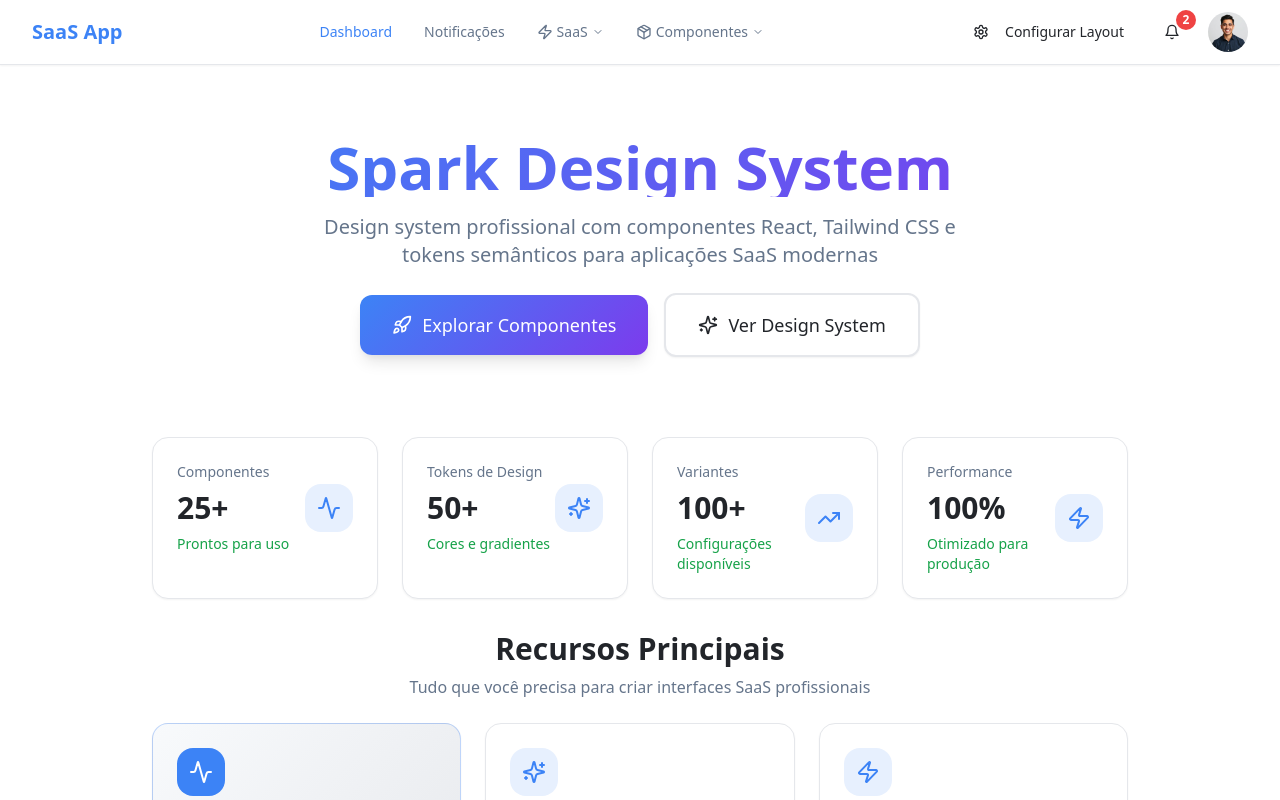
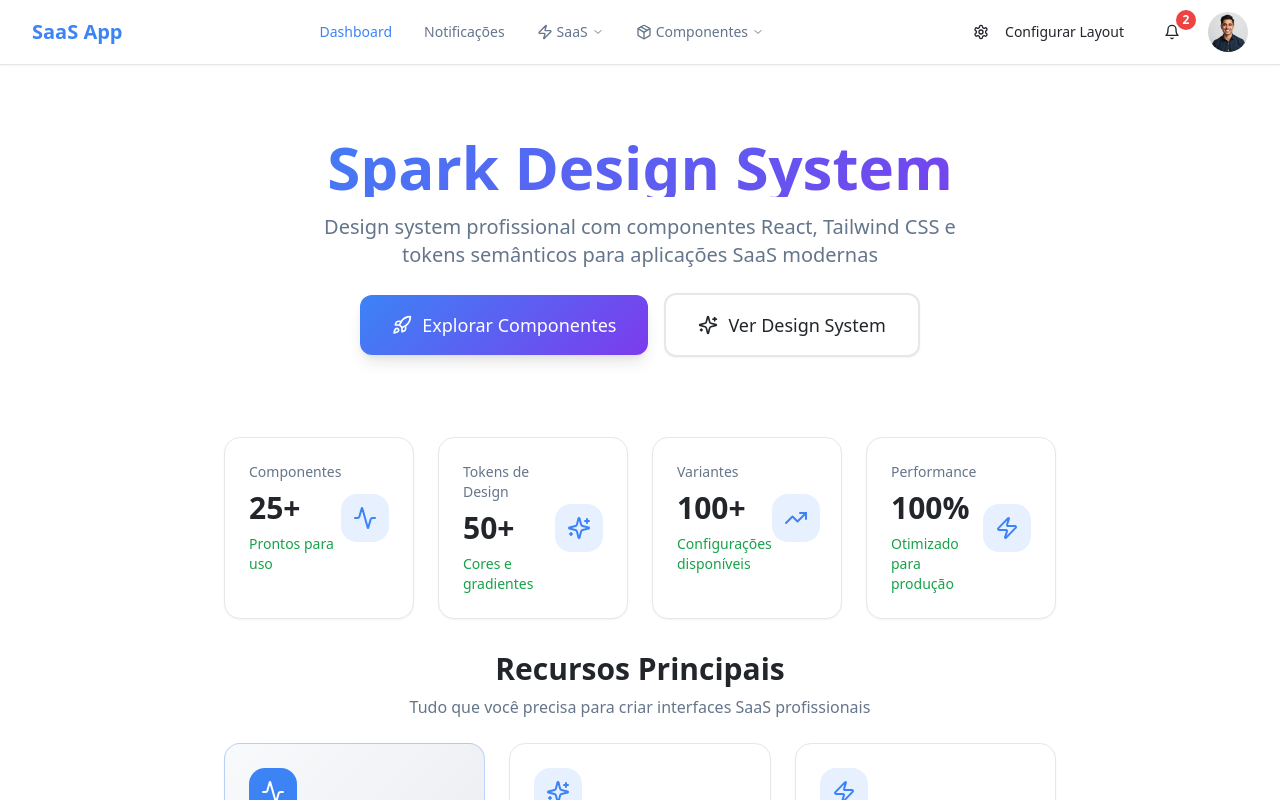
Before and after one commit to alanssant0s/spark-deisgn-system, a React (Vite) app: page / in a window 1280 px wide. Shown: the top 800 px of the page. Built offline with nearby package versions, Linux system fonts and the light colour scheme.

Commit message:
Code edited in Lovable Code Editor
Edited UI in Lovable

```diff
--- a/tailwind.config.ts
+++ b/tailwind.config.ts
@@ -19,7 +19,7 @@ export default {
 		},
 		extend: {
 			maxWidth: {
-				'5xl': '65rem'
+				'5xl': '56rem'
 			},
 			colors: {
 				border: 'hsl(var(--border))',
```
